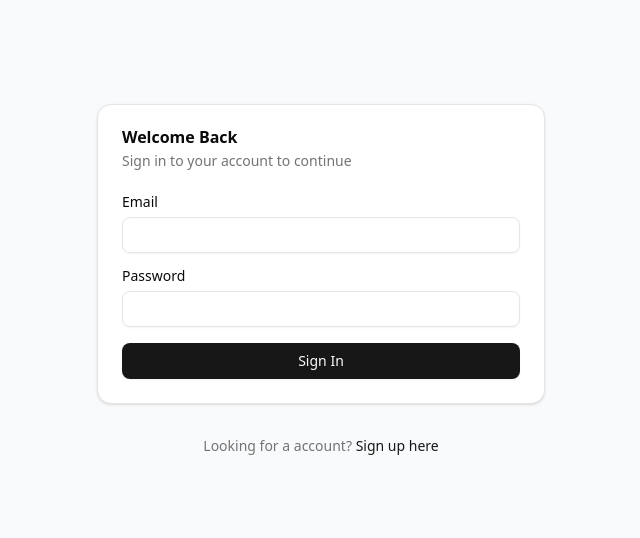
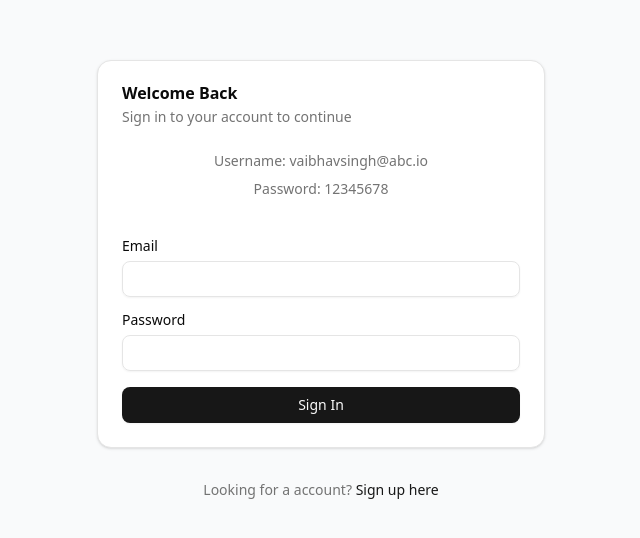
Before and after one commit to DevVaibhavSingh/Calorie-Frontend, a Next.js app: page /login in a window 1280 px wide. Shown: the part 120-658 px from the top of the page, without its empty margins (319-959 px from the left). Built offline with nearby package versions, Linux system fonts and the light colour scheme; no server answers.

Commit message:
added creds

```diff
--- a/components/auth/login-form.tsx
+++ b/components/auth/login-form.tsx
@@ -56,6 +56,11 @@ export default function LoginForm() {
         <CardTitle>Welcome Back</CardTitle>
         <CardDescription>Sign in to your account to continue</CardDescription>
       </CardHeader>
+      {/* Give username and password */}
+      <div className="text-center text-sm text-muted-foreground mb-4">
+        <p className="mb-2">Username: vaibhavsingh@abc.io </p>
+        <p>Password: 12345678</p>
+      </div>
       <CardContent>
         <form onSubmit={handleSubmit(onSubmit)} className="space-y-4">
           <div className="space-y-2">
```
